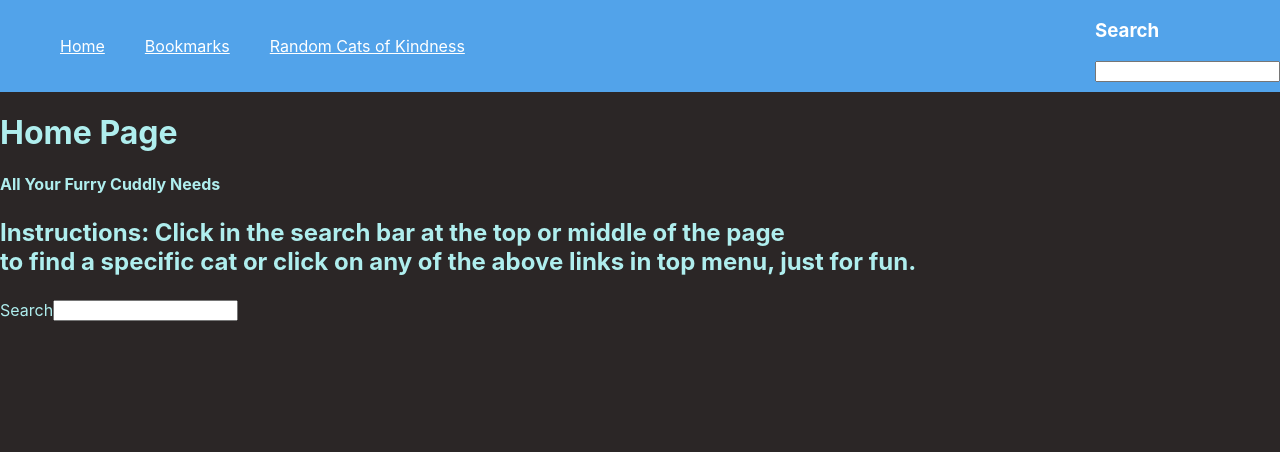
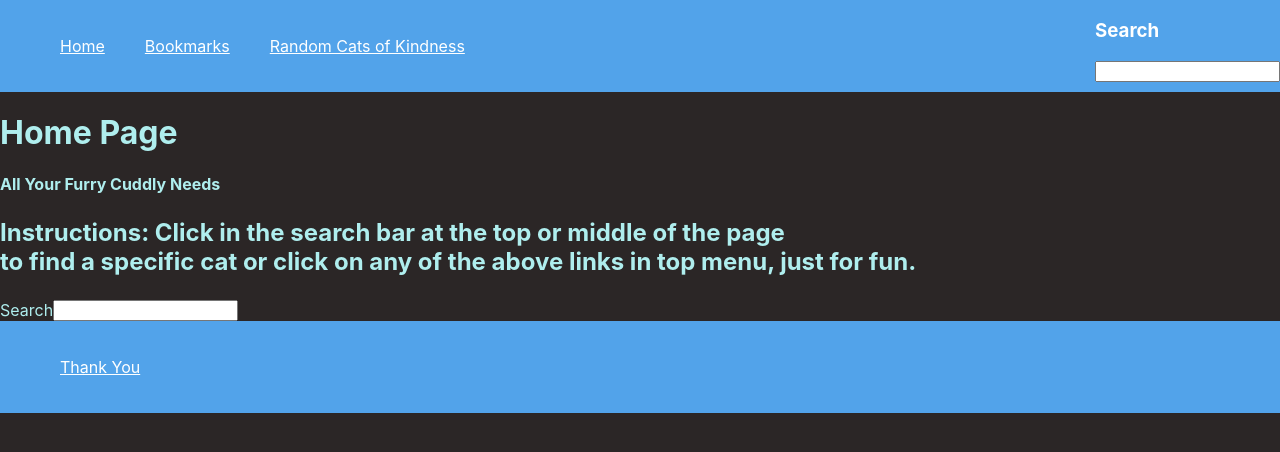
Before and after one commit to KevTheeDev/Catnipcan-Search, a React (Create React App) app: page / in a window 1280 px wide. Shown: the top 452 px of the page. Built offline with nearby package versions, Linux system fonts and the light colour scheme; no server answers.

Commit message:
added thankyou bar.js, and thankyou.js which is a fucntion that navigates to a page thatdisplays thank you when clicked

```diff
--- a/src/App.js
+++ b/src/App.js
@@ -1,7 +1,9 @@
 import React from 'react';
-import NaviBar from './components/NavigationBar.js'
+import NavigationBar from './components/NavigationBar.js'
 import RandomGenerator from './components/RandomGenerator.js'
 import Home from './components/Home.js'
+import ThankYouBar from './components/ThankYouBar.js'
+
 import SearchPg from './components/SearchPg.js'
 import { Route, BrowserRouter as Router} from 'react-router-dom';
 
@@ -11,9 +13,10 @@ class App extends React.Component {
     return (
       <Router>
         <div className="App">
-          <NaviBar />
+          <NavigationBar />
           <Route exact path="/" component={Home} />
           <Route path="/RandomGenerator" component={RandomGenerator} />
+          <ThankYouBar />
         </div>
       </Router>
      );
--- /dev/null
+++ b/src/components/ThankYouBar.js
@@ -0,0 +1,22 @@
+import React from 'react';
+import '../components/styles/NavigationBar.css'
+import { Route, BrowserRouter as Router, Link, Switch, } from 'react-router-dom';
+
+
+class ThankYouBar extends React.Component {
+    state = {}
+    render(){
+    return (
+        <div className="navList">
+            <nav>
+                <ul>
+                    <li>
+                        <Link to="/ThankYou"> Thank You </Link>
+                    </li>
+                </ul>
+            </nav>
+        </div>
+  );
+}
+}
+export default ThankYouBar;
```
Also changed, not shown: src/components/ThankYouPg.js (added, +11 -0 lines), src/components/SearchPg.css (added), src/components/styles/SearchPg.css (added), 1 other file (tests, documents, lock files or other folders).
